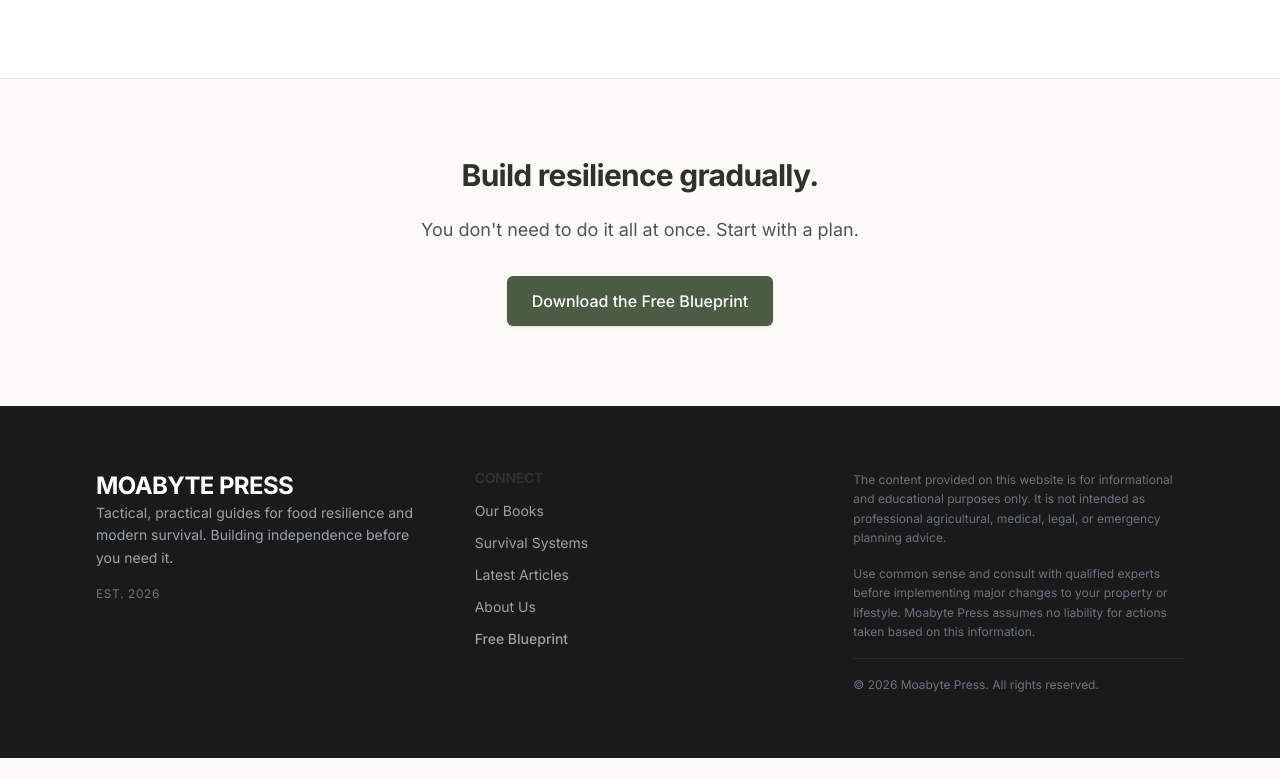
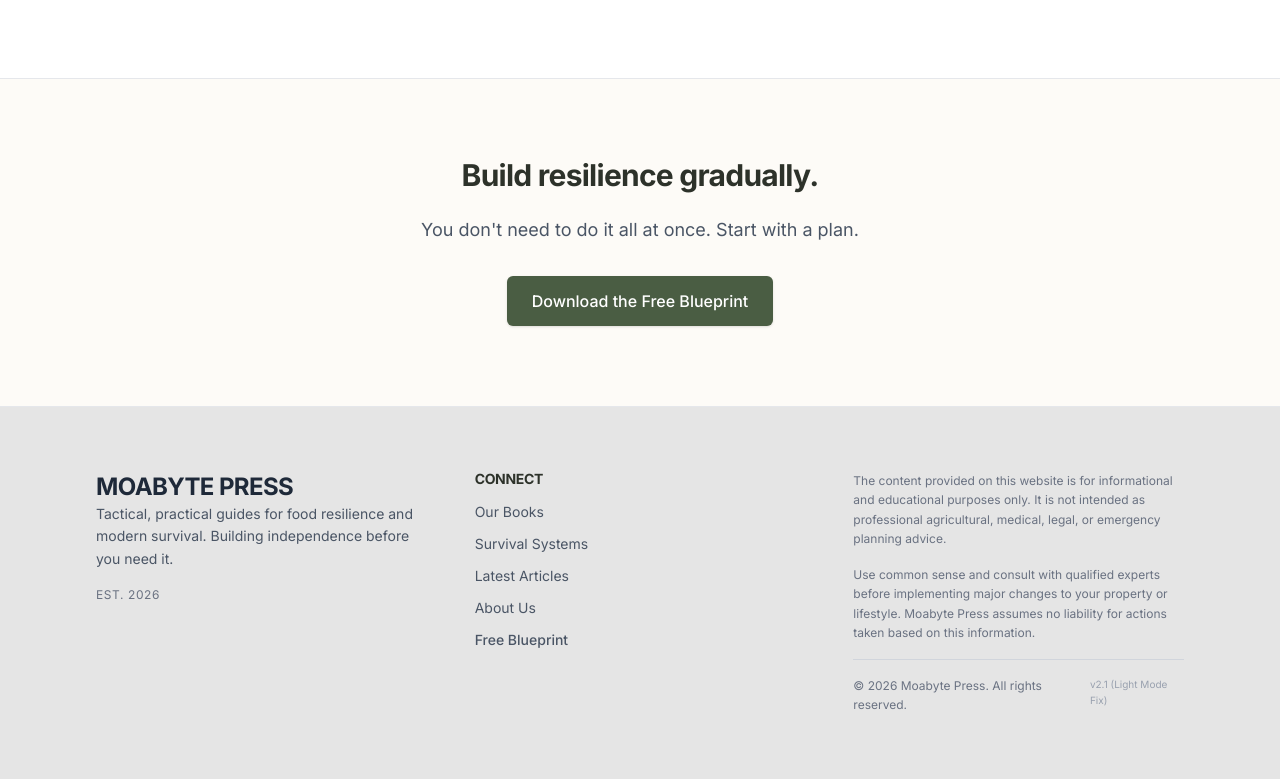
Before and after one commit to moabytemusic-code/moabytepress-survival, a Next.js app: page / in a window 1280 px wide. Shown: the part 3820-4599 px from the top of the page. Before the commit the page ends 4578 px from the top, so only its background shows below. Built offline with nearby package versions, Linux system fonts and the light colour scheme.

Commit message:
Fix footer to light mode and add version indicator

```diff
--- a/src/components/Footer.tsx
+++ b/src/components/Footer.tsx
@@ -2,12 +2,12 @@ import Link from 'next/link';
 
 export default function Footer() {
     return (
-        <footer className="bg-[#1A1A1A] text-white py-12 md:py-16">
+        <footer className="bg-[#E5E5E5] text-gray-800 py-12 md:py-16 border-t border-gray-200">
             <div className="container-width grid grid-cols-1 md:grid-cols-3 gap-12">
                 {/* Brand */}
                 <div className="space-y-4">
                     <Link href="/" className="text-2xl font-bold tracking-tight text-[#3F5234] hover:text-[#5A734B] transition-colors">MOABYTE PRESS</Link>
-                    <p className="text-gray-400 text-sm leading-relaxed max-w-xs">
+                    <p className="text-gray-600 text-sm leading-relaxed max-w-xs">
                         Tactical, practical guides for food resilience and modern survival. Building independence before you need it.
                     </p>
                     <div className="text-xs text-gray-500 uppercase tracking-wider">EST. 2026</div>
@@ -15,12 +15,12 @@ export default function Footer() {
 
                 {/* Quick Links */}
                 <div className="space-y-4">
-                    <h3 className="text-sm font-semibold text-gray-200 uppercase tracking-widest">Connect</h3>
-                    <ul className="space-y-3 text-sm text-gray-400">
-                        <li><Link href="/books" className="hover:text-white transition-colors">Our Books</Link></li>
-                        <li><Link href="/systems" className="hover:text-white transition-colors">Survival Systems</Link></li>
-                        <li><Link href="/blog" className="hover:text-white transition-colors">Latest Articles</Link></li>
-                        <li><Link href="/about" className="hover:text-white transition-colors">About Us</Link></li>
+                    <h3 className="text-sm font-semibold text-gray-900 uppercase tracking-widest">Connect</h3>
+                    <ul className="space-y-3 text-sm text-gray-600">
+                        <li><Link href="/books" className="hover:text-[#3F5234] transition-colors">Our Books</Link></li>
+                        <li><Link href="/systems" className="hover:text-[#3F5234] transition-colors">Survival Systems</Link></li>
+                        <li><Link href="/blog" className="hover:text-[#3F5234] transition-colors">Latest Articles</Link></li>
+                        <li><Link href="/about" className="hover:text-[#3F5234] transition-colors">About Us</Link></li>
                         <li><Link href="/free" className="text-[#3F5234] font-medium hover:text-[#5A734B] transition-colors">Free Blueprint</Link></li>
                     </ul>
                 </div>
@@ -33,8 +33,9 @@ export default function Footer() {
                     <p>
                         Use common sense and consult with qualified experts before implementing major changes to your property or lifestyle. Moabyte Press assumes no liability for actions taken based on this information.
                     </p>
-                    <p className="pt-4 border-t border-gray-800">
-                        &copy; {new Date().getFullYear()} Moabyte Press. All rights reserved.
+                    <p className="pt-4 border-t border-gray-300 flex justify-between">
+                        <span>&copy; {new Date().getFullYear()} Moabyte Press. All rights reserved.</span>
+                        <span className="text-[10px] text-gray-400">v2.1 (Light Mode Fix)</span>
                     </p>
                 </div>
             </div>
```
